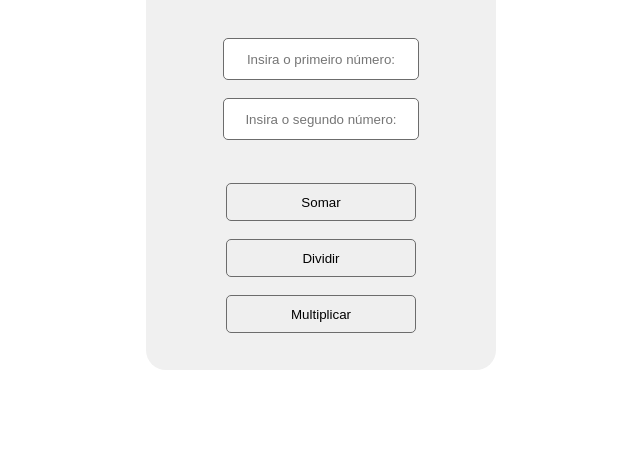
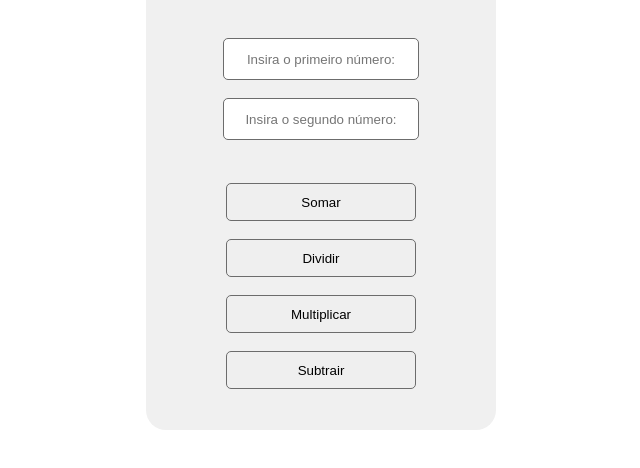
Before and after one commit to CarlosjrCeo/calc2, a plain HTML site: page index.html in a window 1280 px wide. Shown: the part 180-648 px from the top of the page, without its empty margins (319-959 px from the left). Drawn offline with Linux system fonts and the light colour scheme.

Commit message:
Adcionado a função de subtração

```diff
--- a/index.html
+++ b/index.html
@@ -19,6 +19,8 @@
         <input type="submit" id="send" class="botao" value="Somar" onclick="operacao(event, 'sum')">
         <input type="submit" id="send1" class="botao" value="Dividir" onclick="operacao(event, 'div')">
         <input type="submit" id="send2" class="botao" value="Multiplicar" onclick="operacao(event, 'mult')">
+        <input type="submit" id="send3" class="botao" value="Subtrair" onclick="operacao(event, 'sub')">
+
       </form>
 
       <h2 id="resultado"></h2>
--- a/script.js
+++ b/script.js
@@ -11,7 +11,7 @@ function operacao(event, type) {
     const val1 = parseInt(document.getElementById("soma1").value);
     const val2 = parseInt(document.getElementById("soma2").value);
 
-    var resultado = type === 'sum' ? val1 + val2 : type === 'mult' ? val1 * val2 : type === 'div' ? val1 / val2 : 0;
+    var resultado = type === 'sub' ? val1 - val2 : type === 'sum' ? val1 + val2 : type === 'mult' ? val1 * val2 : type === 'div' ? val1 / val2 : 0;
 
                   //se o tipo for identico a sum, faça val1 + val2 :(se não) se for mult, faça val1 * val2
 
--- a/style.css
+++ b/style.css
@@ -6,7 +6,7 @@ body {
 
 #forme {
     width: 350px;
-    height: 450px;
+    height: 510px;
     background-color: rgb(240, 240, 240);
     margin: auto;
     margin-top: 100px;
```
